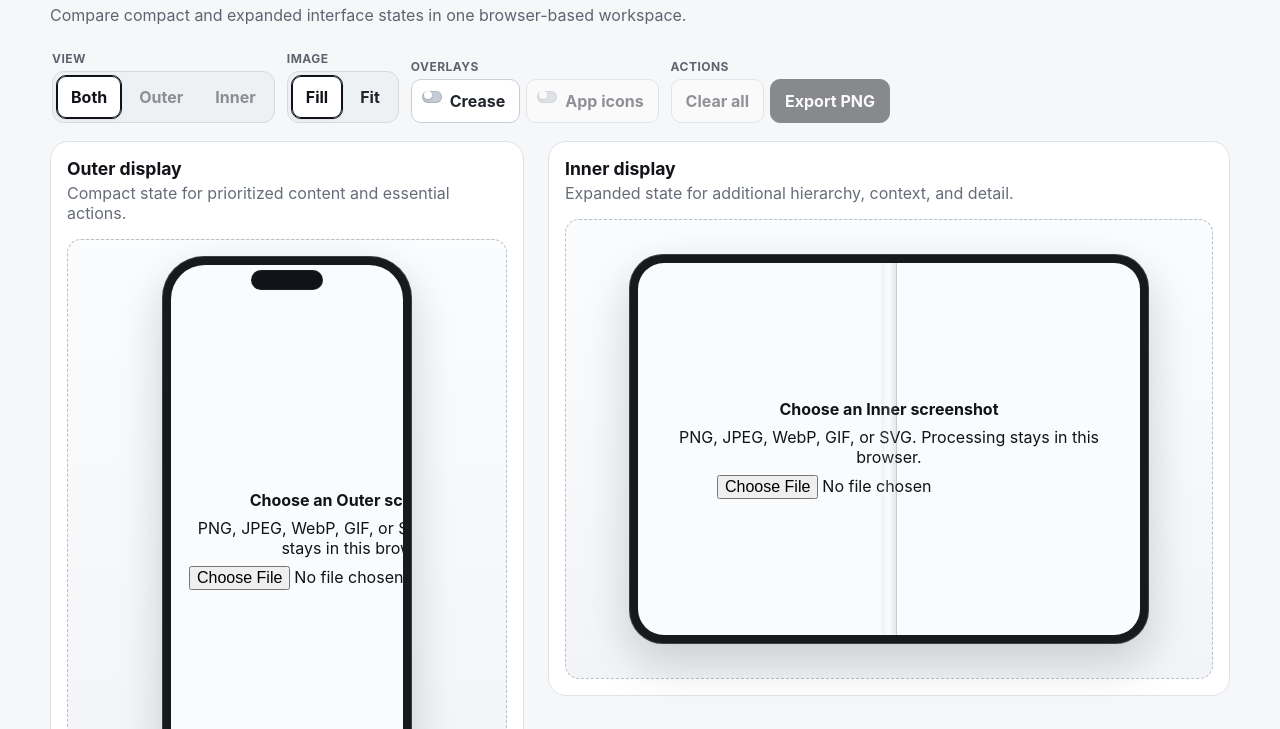
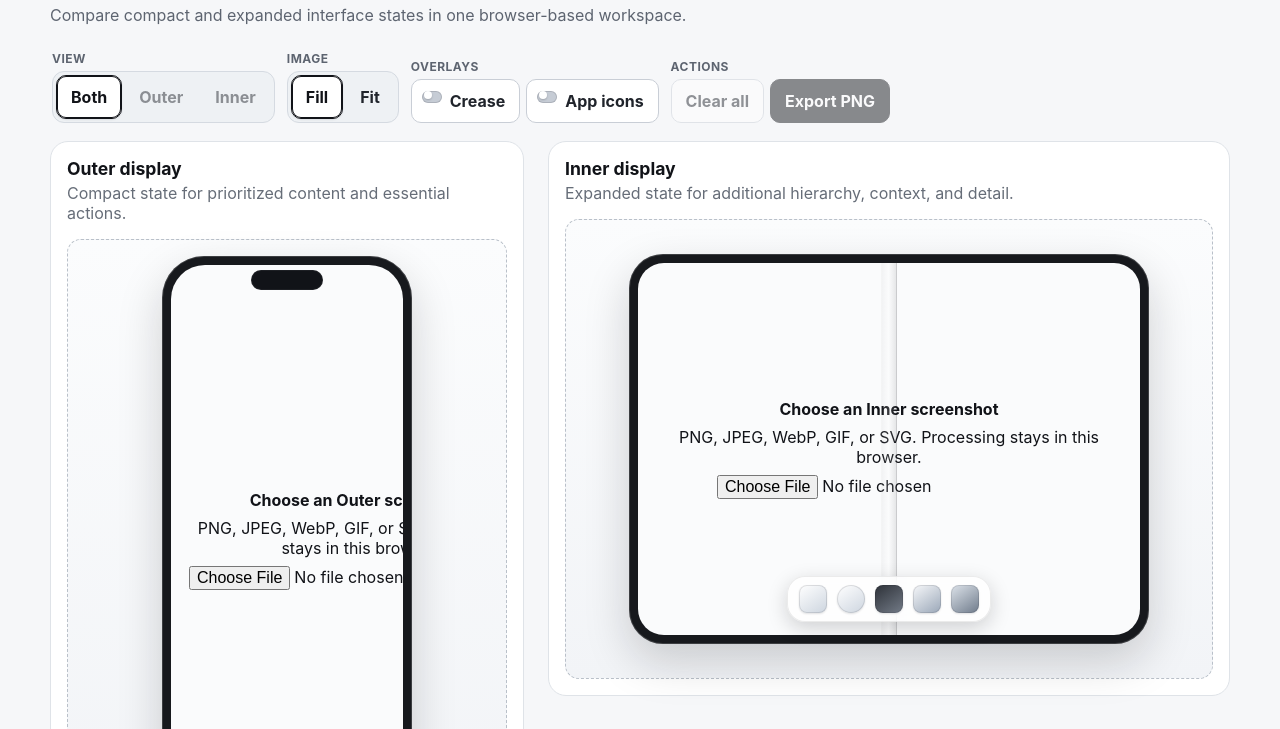
Before and after one commit to kreecrypto/Design-iPhone-Duo, a plain HTML site: page index.html in a window 1280 px wide. Shown: the part 71-800 px from the top of the page. Drawn offline with Linux system fonts and the light colour scheme.

Commit message:
Implement T025 app icon overlay preview state

```diff
--- a/index.html
+++ b/index.html
@@ -64,6 +64,12 @@
     .inner-device-screen img[data-fit-mode="fit"] { object-fit: contain; }
     .inner-device-hinge-safe-layer { position: absolute; top: 9px; bottom: 9px; left: 50%; width: 16px; transform: translateX(-50%); background: linear-gradient(90deg, rgba(17,19,24,.04), rgba(255,255,255,.16) 48%, rgba(17,19,24,.10)); box-shadow: inset 1px 0 rgba(255,255,255,.12), inset -1px 0 rgba(17,19,24,.12); pointer-events: none; z-index: 3; }
     .inner-device-crease-overlay { position: absolute; top: 9px; bottom: 9px; left: 50%; width: 28px; transform: translateX(-50%); background: linear-gradient(90deg, rgba(17,19,24,.08), rgba(255,255,255,.22) 45%, rgba(17,19,24,.16) 55%, rgba(255,255,255,.08)); mix-blend-mode: soft-light; opacity: .78; pointer-events: none; z-index: 4; }
+    .inner-device-app-icons { position: absolute; left: 50%; bottom: 22px; transform: translateX(-50%); display: grid; grid-template-columns: repeat(5, 28px); gap: 10px; padding: 9px 12px; border-radius: 18px; background: rgba(255,255,255,.72); box-shadow: 0 6px 20px rgba(17,19,24,.18), inset 0 0 0 1px rgba(17,19,24,.08); backdrop-filter: blur(10px); pointer-events: none; z-index: 5; }
+    .inner-device-app-icons .app-icon { width: 28px; height: 28px; border-radius: 8px; background: linear-gradient(145deg, #ffffff, #cdd5df); box-shadow: inset 0 0 0 1px rgba(17,19,24,.12), 0 1px 2px rgba(17,19,24,.12); }
+    .inner-device-app-icons .app-icon:nth-child(2) { border-radius: 50%; }
+    .inner-device-app-icons .app-icon:nth-child(3) { background: linear-gradient(145deg, #2d3138, #737b87); }
+    .inner-device-app-icons .app-icon:nth-child(4) { background: linear-gradient(145deg, #f7f8fa, #9aa7b8); }
+    .inner-device-app-icons .app-icon:nth-child(5) { background: linear-gradient(145deg, #dde3ea, #6f7b8b); }
     .inner-device-screen .upload-control { width: 100%; padding: 18px 28px; }
     .upload-control { display: grid; gap: 8px; justify-items: center; min-width: 0; }
     .upload-control input { max-width: 100%; }
@@ -137,7 +143,7 @@
         <span class="toolbar-label" aria-hidden="true">Overlays</span>
         <div class="toolbar-controls" data-control-set="overlays">
           <button type="button" id="crease-toggle" role="switch" aria-checked="false" aria-controls="inner-crease-overlay">Crease</button>
-          <button type="button" id="app-icons-toggle" role="switch" aria-checked="false" aria-controls="inner-stage" disabled aria-disabled="true">App icons</button>
+          <button type="button" id="app-icons-toggle" role="switch" aria-checked="false" aria-controls="inner-app-icons-overlay">App icons</button>
         </div>
       </div>
       <div class="toolbar-group" role="group" aria-label="Workspace actions">
@@ -148,7 +154,7 @@
         </div>
       </div>
     </div>
-    <section class="workspace" id="preview-workspace" data-view-mode="both" data-crease="off" aria-label="Device previews">
+    <section class="workspace" id="preview-workspace" data-view-mode="both" data-crease="off" data-app-icons="off" aria-label="Device previews">
       <article class="device-panel" id="outer-panel" aria-labelledby="outer-title">
         <h2 id="outer-title">Outer display</h2><p>Compact state for prioritized content and essential actions.</p>
         <div class="device-stage device-stage--outer" id="outer-stage" aria-label="Outer screenshot preview">
@@ -167,7 +173,7 @@
       <article class="device-panel" id="inner-panel" aria-labelledby="inner-title">
         <h2 id="inner-title">Inner display</h2><p>Expanded state for additional hierarchy, context, and detail.</p>
         <div class="device-stage device-stage--inner" id="inner-stage" aria-label="Inner screenshot preview">
-          <div class="inner-device-frame" data-device-frame="inner" data-crease="off">
+          <div class="inner-device-frame" data-device-frame="inner" data-crease="off" data-app-icons="off">
             <div class="inner-device-screen" id="inner-screen">
               <label class="upload-control" for="inner-upload" id="inner-upload-control">
                 <strong>Choose an Inner screenshot</strong>
@@ -177,6 +183,7 @@
             </div>
             <span class="inner-device-hinge-safe-layer" data-overlay="hinge-safe" aria-hidden="true"></span>
             <span class="inner-device-crease-overlay" id="inner-crease-overlay" data-overlay="crease" aria-hidden="true" hidden></span>
+            <span class="inner-device-app-icons" id="inner-app-icons-overlay" data-overlay="app-icons" aria-hidden="true" hidden><span class="app-icon"></span><span class="app-icon"></span><span class="app-icon"></span><span class="app-icon"></span><span class="app-icon"></span></span>
           </div>
         </div>
       </article>
@@ -207,6 +214,8 @@
       const fitModeButton = document.getElementById('fit-mode');
       const creaseToggleButton = document.getElementById('crease-toggle');
       const creaseOverlay = document.getElementById('inner-crease-overlay');
+      const appIconsToggleButton = document.getElementById('app-icons-toggle');
+      const appIconsOverlay = document.getElementById('inner-app-icons-overlay');
       const innerDeviceFrame = document.querySelector('.inner-device-frame');
       const status = document.getElementById('app-status');
       const allowedImageTypes = new Set(['image/png', 'image/jpeg', 'image/webp', 'image/gif', 'image/svg+xml']);
@@ -216,6 +225,7 @@
       let previewFitMode = 'fill';
       let displayMode = 'both';
       let creaseEnabled = false;
+      let appIconsEnabled = false;
       function validateImageFile(file, displayName, input) { if (allowedImageTypes.has(file.type)) return true; input.value = ''; status.textContent = `${displayName} screenshot rejected. Choose a ${supportedTypeLabel} image.`; return false; }
       function applyPreviewFitMode(image) { if (image) image.dataset.fitMode = previewFitMode; }
       function applyCurrentFitModeToPreviews() { applyPreviewFitMode(outerScreen.querySelector('img')); applyPreviewFitMode(innerScreen.querySelector('img')); }
@@ -223,6 +233,7 @@
       function setFillMode() { previewFitMode = 'fill'; fillModeButton.setAttribute('aria-pressed', 'true'); fitModeButton.setAttribute('aria-pressed', 'false'); applyCurrentFitModeToPreviews(); status.textContent = 'Fill mode active. Screenshots cover each preview without changing their aspect ratio.'; }
       function setFitMode() { previewFitMode = 'fit'; fillModeButton.setAttribute('aria-pressed', 'false'); fitModeButton.setAttribute('aria-pressed', 'true'); applyCurrentFitModeToPreviews(); status.textContent = 'Fit mode active. Full screenshots stay visible without changing their aspect ratio.'; }
       function setCreaseEnabled(enabled) { creaseEnabled = Boolean(enabled); creaseToggleButton.setAttribute('aria-checked', String(creaseEnabled)); creaseOverlay.hidden = !creaseEnabled; previewWorkspace.dataset.crease = creaseEnabled ? 'on' : 'off'; innerDeviceFrame.dataset.crease = creaseEnabled ? 'on' : 'off'; status.textContent = `Inner crease ${creaseEnabled ? 'shown' : 'hidden'}. The Outer preview is unchanged.`; }
+      function setAppIconsEnabled(enabled) { appIconsEnabled = Boolean(enabled); appIconsToggleButton.setAttribute('aria-checked', String(appIconsEnabled)); appIconsOverlay.hidden = !appIconsEnabled; previewWorkspace.dataset.appIcons = appIconsEnabled ? 'on' : 'off'; innerDeviceFrame.dataset.appIcons = appIconsEnabled ? 'on' : 'off'; status.textContent = `Inner app icons ${appIconsEnabled ? 'shown' : 'hidden'}. The Outer preview is unchanged.`; }
       function revokeOuterObjectUrl() { if (outerObjectUrl) { URL.revokeObjectURL(outerObjectUrl); outerObjectUrl = null; } }
       function revokeInnerObjectUrl() { if (innerObjectUrl) { URL.revokeObjectURL(innerObjectUrl); innerObjectUrl = null; } }
       function restoreOuterUploadControl() { const label = document.createElement('label'); label.className = 'upload-control'; label.id = 'outer-upload-control'; label.htmlFor = 'outer-upload'; label.innerHTML = '<strong>Choose an Outer screenshot</strong><span id="outer-upload-hint">PNG, JPEG, WebP, GIF, or SVG. Processing stays in this browser.</span>'; outerInput.setAttribute('aria-describedby', 'outer-upload-hint'); label.appendChild(outerInput); outerScreen.replaceChildren(label); outerScreen.classList.remove('has-image'); }
@@ -231,6 +242,7 @@
       function renderInnerFile(file) { revokeInnerObjectUrl(); innerObjectUrl = URL.createObjectURL(file); const image = new Image(); image.alt = 'Uploaded Inner display screenshot preview'; image.src = innerObjectUrl; applyPreviewFitMode(image); image.addEventListener('load', () => { innerScreen.replaceChildren(image); innerScreen.classList.add('has-image'); status.textContent = `Inner screenshot loaded locally in ${previewFitMode === 'fill' ? 'Fill' : 'Fit'} mode.`; }, { once: true }); image.addEventListener('error', () => { revokeInnerObjectUrl(); innerInput.value = ''; restoreInnerUploadControl(); status.textContent = 'The Inner screenshot could not be decoded. Choose another image.'; }, { once: true }); }
       viewBothButton.addEventListener('click', setBothMode);
       creaseToggleButton.addEventListener('click', () => setCreaseEnabled(!creaseEnabled));
+      appIconsToggleButton.addEventListener('click', () => setAppIconsEnabled(!appIconsEnabled));
       fillModeButton.addEventListener('click', setFillMode); fitModeButton.addEventListener('click', setFitMode);
       outerInput.addEventListener('change', () => { const [file] = outerInput.files || []; if (!file || !validateImageFile(file, 'Outer', outerInput)) return; renderOuterFile(file); });
       innerInput.addEventListener('change', () => { const [file] = innerInput.files || []; if (!file || !validateImageFile(file, 'Inner', innerInput)) return; renderInnerFile(file); });
```
